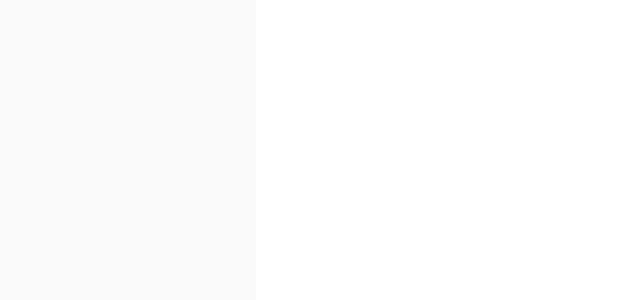
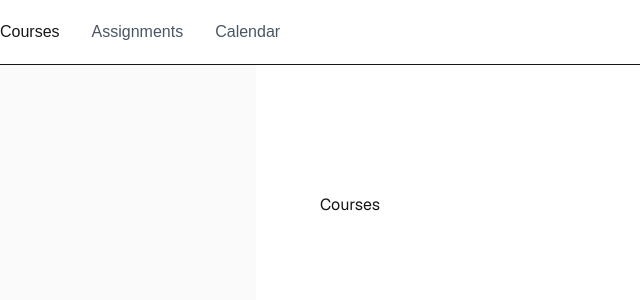
Before and after one commit to lucas-mansson/canvas-scaper, a Next.js app in the folder src/: page / in a window 1280 px wide. Shown: the top 300 px of the page, without its empty margins (0-640 px from the left). Built offline with nearby package versions, Linux system fonts and the light colour scheme.

Commit message:
add a bunch

```diff
--- a/src/app/courses/page.tsx
+++ b/src/app/courses/page.tsx
@@ -22,7 +22,7 @@ export default async function CoursesPage() {
 
   return (
     <div className="container mx-auto p-8">
-      <h1 className="text-3xl font-bold mb-6">My Canvas Courses</h1>
+      <h1 className="text-3xl font-bold mb-6">Current active courses</h1>
 
       <div className="space-y-4">
         {courses.map((course: any) => (
@@ -31,7 +31,6 @@ export default async function CoursesPage() {
             className="border rounded-lg p-4 shadow"
           >
             <h2 className="text-xl font-semibold">{course.name}</h2>
-            <p className="text-gray-600">{course.course_code}</p>
           </div>
         ))}
       </div>
--- a/src/app/layout.tsx
+++ b/src/app/layout.tsx
@@ -1,3 +1,4 @@
+import Navbar from '@/components/Navbar';
 import type { Metadata } from "next";
 import { Geist, Geist_Mono } from "next/font/google";
 import "./globals.css";
@@ -24,6 +25,7 @@ export default function RootLayout({
 }>) {
   return (
     <html lang="en">
+      <Navbar/>
       <body
         className={`${geistSans.variable} ${geistMono.variable} antialiased`}
       >
--- a/src/app/page.tsx
+++ b/src/app/page.tsx
@@ -1,7 +1,12 @@
+import Link from 'next/link';
+
 export default async function Home() {
   return (
     <div className="flex min-h-screen items-center justify-center bg-zinc-50 font-sans dark:bg-black">
       <main className="flex min-h-screen w-full max-w-3xl flex-col items-center justify-between py-32 px-16 bg-white dark:bg-black sm:items-start">
+        <Link href="courses">
+          <button> Courses </button>
+        </Link>
       </main>
     </div>
   );
--- /dev/null
+++ b/src/components/Navbar.tsx
@@ -0,0 +1,31 @@
+import Link from 'next/link';
+
+export default async function Navbar() {
+  return (
+    <nav className="border-b">
+      <div className="max-w-7xl mx-auto">
+        <div className="flex justify-between items-center h-16">
+          <div className="hidden md:flex space-x-8">
+            <Link
+              href="/courses"
+            >
+              Courses
+            </Link>
+            <Link
+              href="/assignments"
+              className="text-gray-600 hover:text-gray-900 transition"
+            >
+              Assignments
+            </Link>
+            <Link
+              href="/assignments"
+              className="text-gray-600 hover:text-gray-900 transition"
+            >
+              Calendar
+            </Link>
+          </div>
+        </div>
+      </div>
+    </nav>
+  );
+}
```
